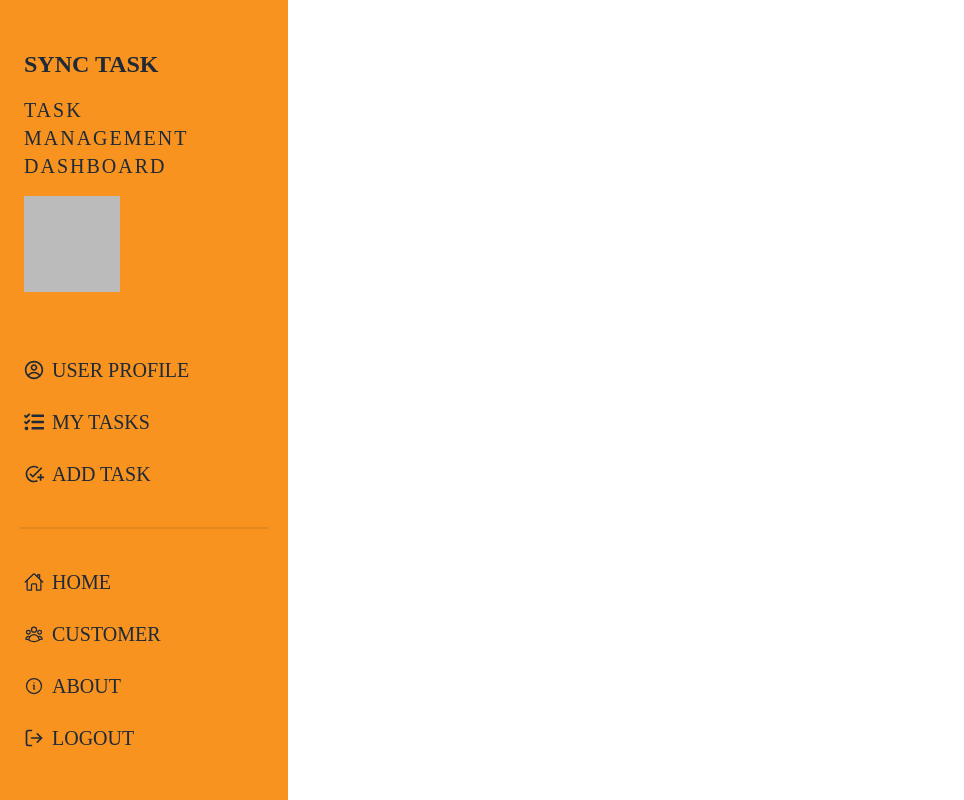
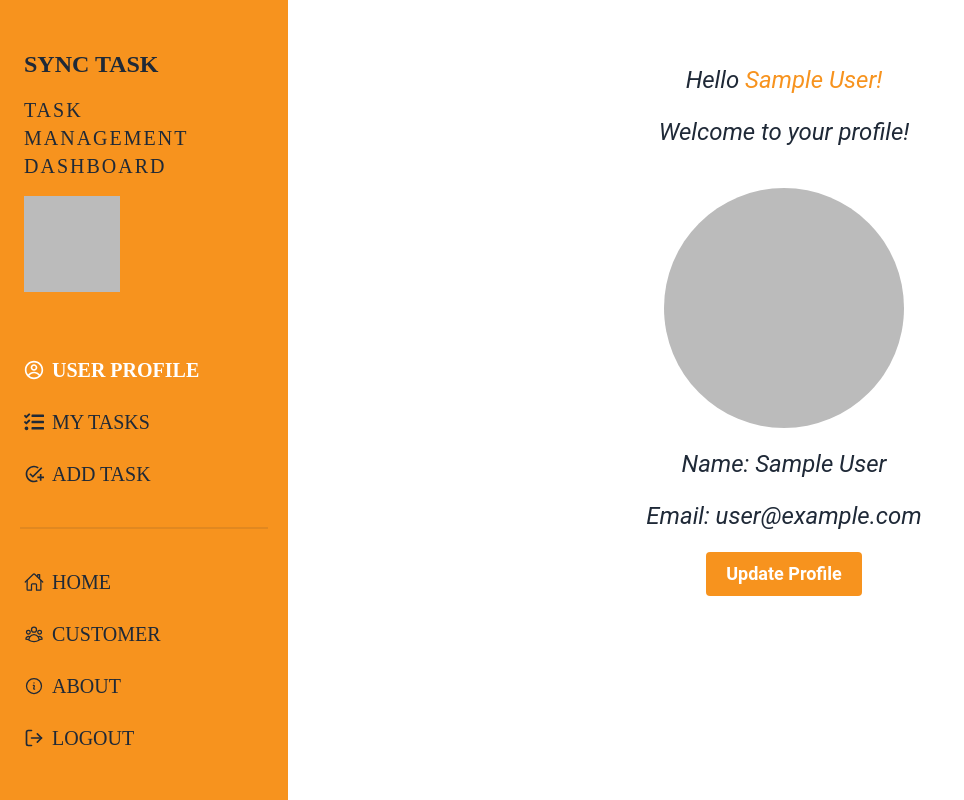
Before and after one commit to ashik-08/sync-task-client, a React (Vite) app: page /dashboard in a window 1280 px wide. Shown: the whole page, without its empty margins (0-964 px from the left). Built offline with nearby package versions, Linux system fonts and the light colour scheme; no server answers; sample sign-in values are in the browser's storage.

Commit message:
added UserProfile on Dashboard

```diff
--- a/package.json
+++ b/package.json
@@ -11,6 +11,7 @@
   },
   "dependencies": {
     "@material-tailwind/react": "^2.1.8",
+    "aos": "^3.0.0-beta.6",
     "axios": "^1.6.2",
     "firebase": "^10.7.1",
     "prop-types": "^15.8.1",
--- a/src/Routes/Routes.jsx
+++ b/src/Routes/Routes.jsx
@@ -5,6 +5,7 @@ import Register from "../pages/Register/Register";
 import Login from "../pages/Login/Login";
 import PrivateRoute from "./PrivateRoute";
 import DashboardLayout from "../layout/DashboardLayout";
+import UserProfile from "../pages/Dashboard/UserProfile";
 
 export const router = createBrowserRouter([
   {
@@ -27,5 +28,11 @@ export const router = createBrowserRouter([
         <DashboardLayout />
       </PrivateRoute>
     ),
+    children: [
+      {
+        index: true,
+        element: <UserProfile />,
+      },
+    ],
   },
 ]);
--- a/src/components/Container/Container.jsx
+++ b/src/components/Container/Container.jsx
@@ -2,7 +2,7 @@ import PropTypes from "prop-types";
 
 const Container = ({ children }) => {
   return (
-    <section className="max-w-[1600px] mx-auto xl:px-24 lg:px-12 md:px-5 px-2">
+    <section className="max-w-[1600px] mx-auto xl:px-20 lg:px-10 md:px-5 px-2">
       {children}
     </section>
   );
--- a/src/layout/DashboardLayout.jsx
+++ b/src/layout/DashboardLayout.jsx
@@ -92,7 +92,7 @@ const DashboardLayout = () => {
               <>
                 <li>
                   <NavLink
-                    to="/dashboard/user-profile"
+                    to="/dashboard"
                     className={({ isActive }) =>
                       isActive
                         ? "text-white text-lg md:text-xl font-play font-bold uppercase"
--- a/src/main.jsx
+++ b/src/main.jsx
@@ -1,4 +1,3 @@
-import React from "react";
 import ReactDOM from "react-dom/client";
 import "./index.css";
 import { RouterProvider } from "react-router-dom";
@@ -6,14 +5,15 @@ import { router } from "./Routes/Routes";
 import AuthProvider from "./Provider/AuthProvider";
 import { Toaster } from "react-hot-toast";
 import { HelmetProvider } from "react-helmet-async";
+import AOS from "aos";
+import "aos/dist/aos.css";
+AOS.init();
 
 ReactDOM.createRoot(document.getElementById("root")).render(
-  <React.StrictMode>
   <AuthProvider>
     <HelmetProvider>
       <RouterProvider router={router} />
       <Toaster />
     </HelmetProvider>
   </AuthProvider>
-  </React.StrictMode>
 );
--- /dev/null
+++ b/src/pages/Dashboard/UserProfile.jsx
@@ -0,0 +1,48 @@
+import { useContext } from "react";
+import { Helmet } from "react-helmet-async";
+import { AuthContext } from "../../Provider/AuthProvider";
+
+const UserProfile = () => {
+  const { user } = useContext(AuthContext);
+
+  return (
+    <>
+      <Helmet>
+        <title>SyncTask | Dashboard</title>
+      </Helmet>
+      <section>
+        {user && (
+          <div
+            className="text-lg md:text-2xl fond-bold italic text-center mt-6 md:mt-16 space-y-5"
+            data-aos="zoom-in-up"
+            data-aos-offset="300"
+            data-aos-easing="ease-in-out-sine"
+            data-aos-duration="1200"
+          >
+            <h2>
+              Hello <span className="text-special">{user?.displayName}!</span>
+            </h2>
+            <h2>Welcome to your profile!</h2>
+            <figure className="flex justify-center">
+              <img
+                className="h-60 w-60 rounded-full object-cover mt-5"
+                src={
+                  user?.photoURL ||
+                  "https://img.icons8.com/ios-filled/50/user-male-circle.png"
+                }
+                alt="user-image"
+              />
+            </figure>
+            <h2>Name: {user?.displayName}</h2>
+            <h2>Email: {user?.email}</h2>
+            <button className="bg-special text-white text-sm font-medium md:text-lg md:font-semibold px-5 py-2 rounded">
+              Update Profile
+            </button>
+          </div>
+        )}
+      </section>
+    </>
+  );
+};
+
+export default UserProfile;
--- a/src/pages/ErrorPage/ErrorPage.jsx
+++ b/src/pages/ErrorPage/ErrorPage.jsx
@@ -1,9 +1,14 @@
+import { Helmet } from "react-helmet-async";
 import { Link, useLocation } from "react-router-dom";
 
 const ErrorPage = () => {
   const location = useLocation();
 
   return (
+    <>
+      <Helmet>
+        <title>SyncTask | Error</title>
+      </Helmet>
       <section className="w-full flex flex-col items-center justify-center md:mt-5 2xl:mt-16 p-5">
         <figure className="outline-dashed outline-1 outline-blue-gray-50 drop-shadow-sm">
           <img
@@ -35,6 +40,7 @@ const ErrorPage = () => {
           )}
         </div>
       </section>
+    </>
   );
 };
 
--- a/src/pages/HomePage/HomePage.jsx
+++ b/src/pages/HomePage/HomePage.jsx
@@ -1,3 +1,4 @@
+import { Helmet } from "react-helmet-async";
 import Banner from "../../components/Banner/Banner";
 import Container from "../../components/Container/Container";
 import DiverseUser from "../../components/DiverseUser/DiverseUser";
@@ -6,6 +7,10 @@ import NavBar from "../../components/NavBar/NavBar";
 
 const HomePage = () => {
   return (
+    <>
+      <Helmet>
+        <title>SyncTask | Home</title>
+      </Helmet>
       <section>
         <NavBar />
         <Container>
@@ -14,6 +19,7 @@ const HomePage = () => {
         </Container>
         <Footer />
       </section>
+    </>
   );
 };
 
```
Also changed, not shown: 1 other file (tests, documents, lock files or other folders). Lines whose indentation alone changed are shown as unchanged.
